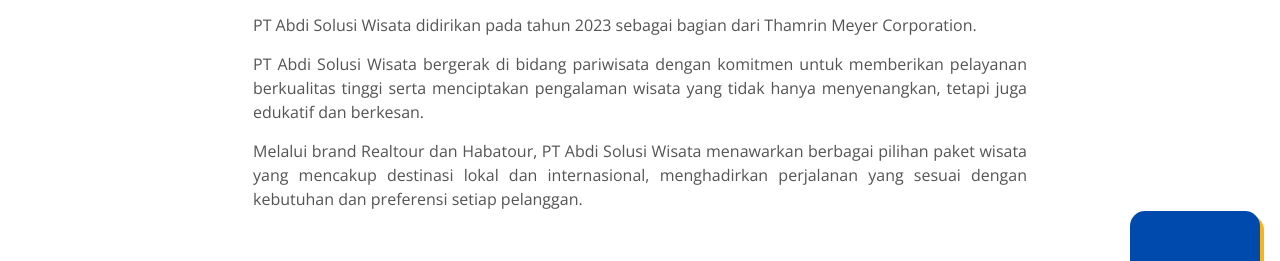
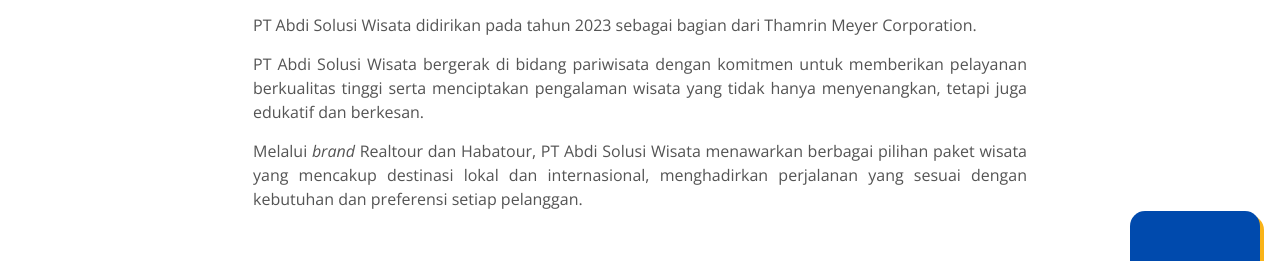
Before and after one commit to timmdkrtf/aswisata, a React (Vite) app: page / in a window 1280 px wide. Shown: the part 940-1201 px from the top of the page. Built offline with nearby package versions, Linux system fonts and the light colour scheme.

Commit message:
revisi text about us

```diff
--- a/src/components/AboutPT.jsx
+++ b/src/components/AboutPT.jsx
@@ -8,7 +8,7 @@
                         <h2>Tentang <span>Kami</span></h2>
                         <p>PT Abdi Solusi Wisata didirikan pada tahun 2023 sebagai bagian dari Thamrin Meyer Corporation.</p>
                         <p>PT Abdi Solusi Wisata bergerak di bidang pariwisata dengan komitmen untuk memberikan pelayanan berkualitas tinggi serta menciptakan pengalaman wisata yang tidak hanya menyenangkan, tetapi juga edukatif dan berkesan.</p>
-                        <p>Melalui brand Realtour dan Habatour, PT Abdi Solusi Wisata menawarkan berbagai pilihan paket wisata yang mencakup destinasi lokal dan internasional, menghadirkan perjalanan yang sesuai dengan kebutuhan dan preferensi setiap pelanggan.</p>
+                        <p>Melalui <span className="fst-italic">brand</span> Realtour dan Habatour, PT Abdi Solusi Wisata menawarkan berbagai pilihan paket wisata yang mencakup destinasi lokal dan internasional, menghadirkan perjalanan yang sesuai dengan kebutuhan dan preferensi setiap pelanggan.</p>
                     </div>
                 </div>
             </div>
```
